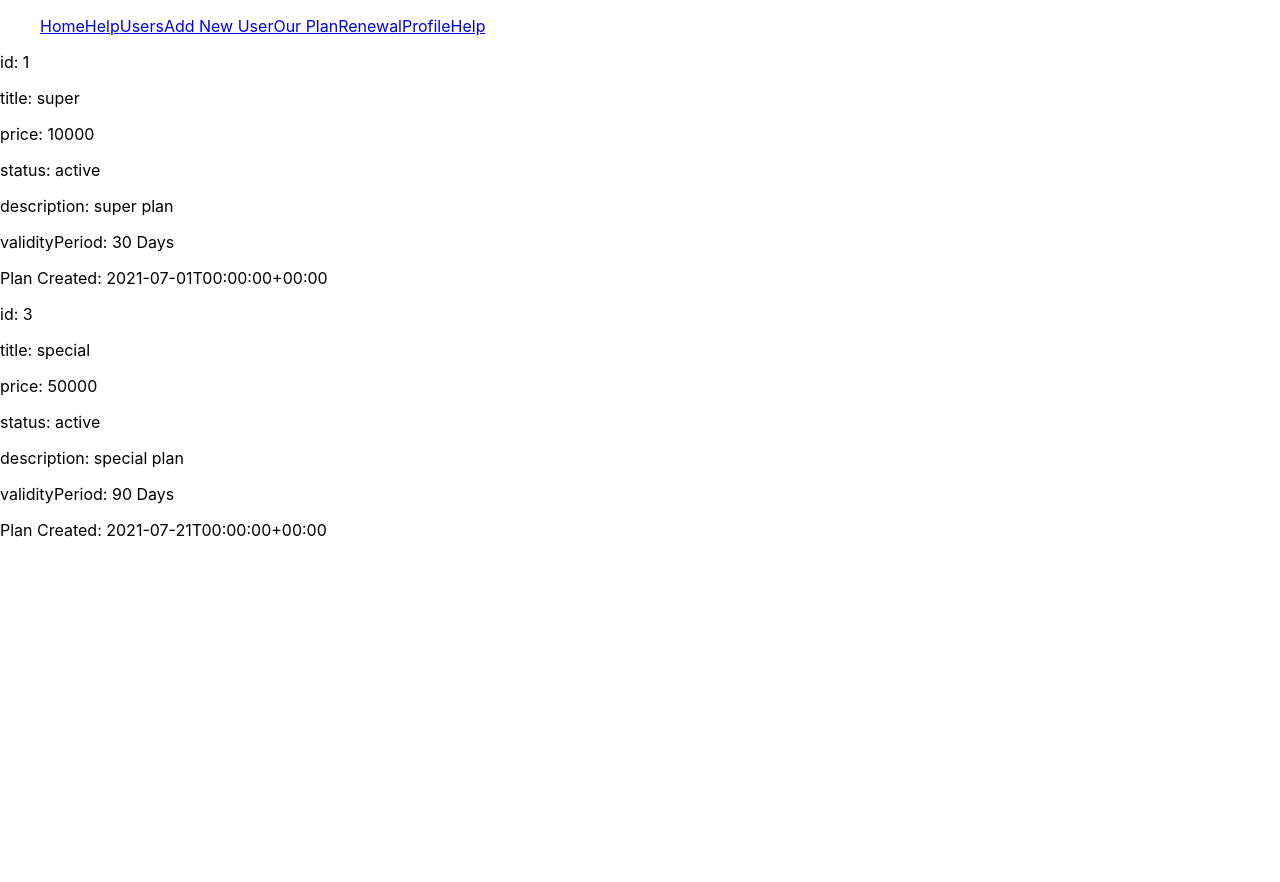
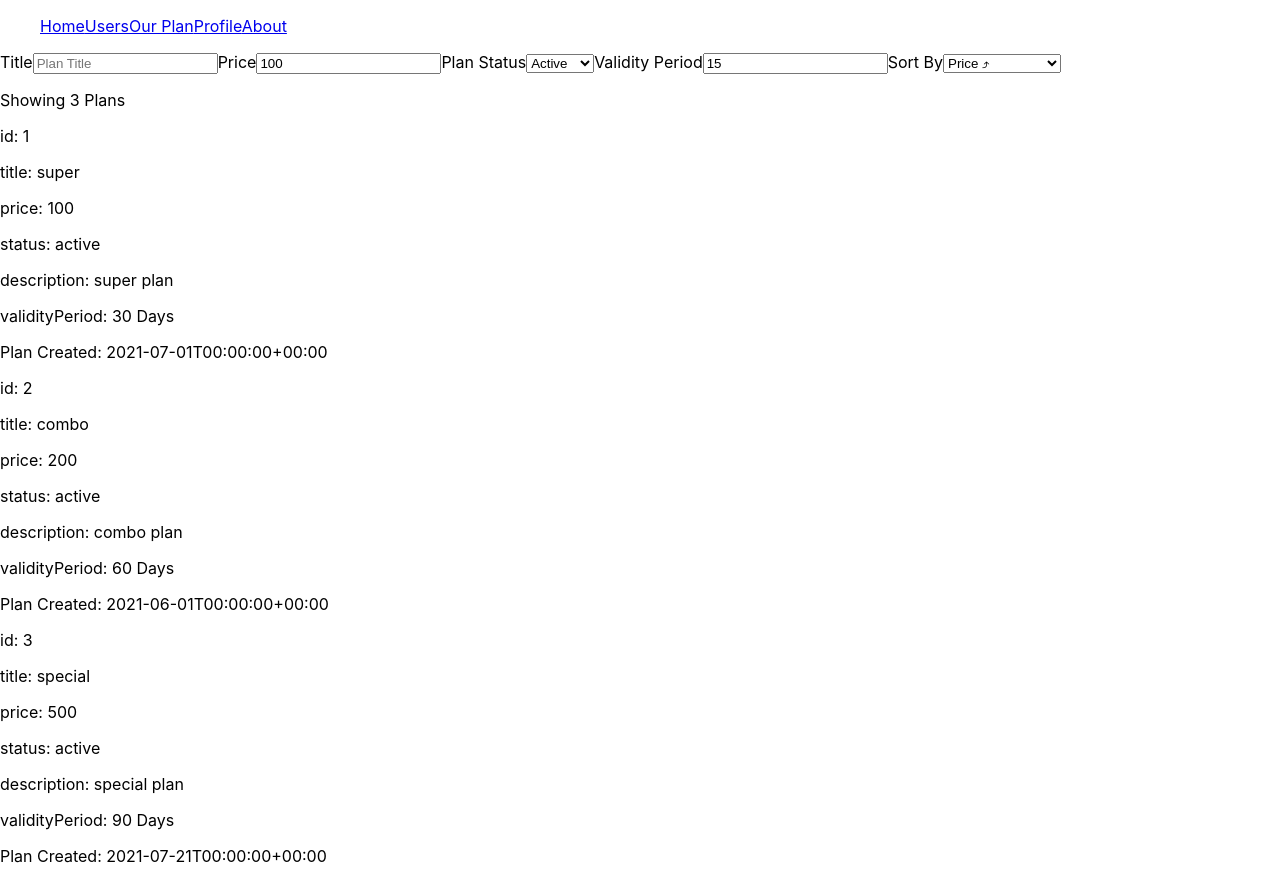
Before and after one commit to YadavAnurag/pradata, a React (Create React App) app: page /plans in a window 1280 px wide. Before the commit the page ends 800 px from the top, so only its background shows below. Built offline with nearby package versions, Linux system fonts and the light colour scheme.

Commit message:
completed PlanFilters Component initial state

```diff
--- a/src/components/Filter/PlanFilters.js
+++ b/src/components/Filter/PlanFilters.js
@@ -0,0 +1,147 @@
+import React, { useState, forwardRef, useEffect } from "react";
+import { connect } from "react-redux";
+import moment from "moment";
+import ReactDatePicker from "react-datepicker";
+import "react-datepicker/dist/react-datepicker.css";
+
+import {
+  setPlanTextFilter,
+  setPriceFilter,
+  setPlanStatusFilter,
+  setValidityPeriodFilter,
+  setPlanSortByFilter,
+} from "../../store/actions/plan/planFilter";
+
+const PlanFilters = (props) => {
+  // state
+  const [text, setText] = useState(props.filters.text);
+  const [price, setPrice] = useState(props.filters.price);
+  const [planStatus, setPlanStatus] = useState(props.filters.planStatus);
+  const [validityPeriod, setValidityPeriod] = useState(
+    props.filters.validityPeriod
+  );
+  const [sortBy, setSortBy] = useState(props.filters.sortBy);
+
+  // configs
+  const planStatusConfigs = [
+    { text: "All", value: "" },
+    { text: "Active", value: "active" },
+    { text: "Inactive", value: "inactive" },
+  ];
+  const sortByConfigs = [
+    { text: "Text ⤴", value: "textAsc" },
+    { text: "Text ⤵", value: "textDesc" },
+    { text: "Price ⤴", value: "priceAsc" },
+    { text: "Price ⤵", value: "priceDesc" },
+    { text: "Validity Period ⤴", value: "validityPeriodAsc" },
+    { text: "Validity Period ⤵", value: "validityPeriodDesc" },
+  ];
+
+  // handlers
+  const handleTextChange = (e) => {
+    const value = e.target.value;
+    setText(value);
+    props.setPlanTextFilter(value);
+  };
+  const handlePriceChange = (e) => {
+    const value = e.target.value;
+    if (value !== "" && /^\d+$/.test(value) === false) {
+      // TODO - Use Toast
+      alert("Price should be any Number only !!!");
+      return;
+    }
+    setPrice(value);
+    props.setPriceFilter(value);
+  };
+  const handlePlanStatusChange = (e) => {
+    const value = e.target.value;
+    setPlanStatus(value);
+    props.setPlanStatusFilter(value);
+  };
+  const handleValidityPeriodChange = (e) => {
+    const value = e.target.value;
+    if (value !== "" && /^\d+$/.test(value) === false) {
+      // TODO - Use Toast
+      alert("Price should be any Number only !!!");
+      return;
+    }
+    setValidityPeriod(value);
+    props.setValidityPeriodFilter(value);
+  };
+
+  const handleSortByChange = (e) => {
+    const value = e.target.value;
+    setSortBy(value);
+    props.setPlanSortByFilter(value);
+  };
+
+  return (
+    <div>
+      <label>Title</label>
+      <input
+        type="text"
+        value={text}
+        name="text"
+        onChange={handleTextChange}
+        placeholder="Plan Title"
+      />
+      <label>Price</label>
+      <input
+        type="text"
+        value={price}
+        onChange={handlePriceChange}
+        placeholder="Plan Price"
+      />
+      <label>Plan Status</label>
+      <select
+        name="planStatus"
+        value={planStatus}
+        onChange={handlePlanStatusChange}
+      >
+        {planStatusConfigs.map((status, key) => {
+          return (
+            <option key={key} value={status.value}>
+              {status.text}
+            </option>
+          );
+        })}
+      </select>
+      <label>Validity Period</label>
+      <input
+        type="text"
+        value={validityPeriod}
+        onChange={handleValidityPeriodChange}
+        placeholder="Validity Period"
+      />
+      <label>Sort By</label>
+      <select name="sortBy" value={sortBy} onChange={handleSortByChange}>
+        {sortByConfigs.map((sortBy, key) => {
+          return (
+            <option key={key} value={sortBy.value}>
+              {sortBy.text}
+            </option>
+          );
+        })}
+      </select>
+    </div>
+  );
+};
+
+const mapStateToProps = (state) => {
+  return {
+    plans: state.plans,
+    filters: state.planFilters,
+  };
+};
+const mapDispatchToProps = (dispatch) => {
+  return {
+    setPlanTextFilter: (text) => dispatch(setPlanTextFilter({ text })),
+    setPriceFilter: (price) => dispatch(setPriceFilter({ price })),
+    setPlanStatusFilter: (status) =>
+      dispatch(setPlanStatusFilter({ planStatus: status })),
+    setValidityPeriodFilter: (validityPeriod) =>
+      dispatch(setValidityPeriodFilter({ validityPeriod })),
+    setPlanSortByFilter: (sortBy) => dispatch(setPlanSortByFilter({ sortBy })),
+  };
+};
+export default connect(mapStateToProps, mapDispatchToProps)(PlanFilters);
--- a/src/components/Navigation/Navigation.js
+++ b/src/components/Navigation/Navigation.js
@@ -5,14 +5,10 @@ const Navigation = () => {
   const routes = {
     admin: [
       { to: "/", text: "Home" },
-      { to: "/help", text: "Help" },
-
       { to: "/users", text: "Users" },
-      { to: "/add", text: "Add New User" },
       { to: "/plans", text: "Our Plan" },
-      { to: "/renew", text: "Renewal" },
       { to: "/profile", text: "Profile" },
-      { to: "/help", text: "Help" },
+      { to: "/about", text: "About" },
     ],
     user: [],
   };
@@ -20,15 +16,6 @@ const Navigation = () => {
   return (
     <div>
       <ul>
-        {/* <li>
-          <Link to="/">Home</Link>
-        </li>
-        <li>
-          <Link to="/profile">Profile</Link>
-        </li>
-        <li>
-          <Link to="/help">Help</Link>
-        </li> */}
         {routes.admin.map((route, key) => {
           return (
             <Link key={key} to={route.to}>
--- a/src/components/PaymentDetail/PaymentDetailList.js
+++ b/src/components/PaymentDetail/PaymentDetailList.js
@@ -5,12 +5,8 @@ import Payment from "./PaymentDetail";
 const PaymentDetailList = (props) => {
   return (
     <div>
-      {props.paymentDetails.map((paymentDetail) => {
-        return (
-          <div>
-            <Payment paymentDetail={paymentDetail} />
-          </div>
-        );
+      {props.paymentDetails.map((paymentDetail, key) => {
+        return <Payment key={key} paymentDetail={paymentDetail} />;
       })}
     </div>
   );
--- a/src/components/Plan/Plan.js
+++ b/src/components/Plan/Plan.js
@@ -10,7 +10,7 @@ const Plan = (props) => {
     <div>
       <p>id: {id}</p>
       <p>title: {title}</p>
-      <p>price: {price}</p>
+      <p>price: {price / 100}</p>
       <p>status: {status}</p>
       <p>description: {description}</p>
       <div>
--- a/src/components/Plan/PlanListPage.js
+++ b/src/components/Plan/PlanListPage.js
@@ -3,13 +3,24 @@ import { connect } from "react-redux";
 
 import PlanList from "./PlanList";
 import { getSelectedPlans } from "../../store/selectors/index";
+import PlanFilters from "../Filter/PlanFilters";
 
 const PlanListPage = (props) => {
-  return (
+  const jsx = (
     <div>
-      <PlanList plans={props.plans} />
+      <PlanFilters />
+      {props.plans.length === 0 ? (
+        <p>No plans to show...</p>
+      ) : (
+        <React.Fragment>
+          <p>Showing {props.plans.length} Plans</p>
+          <PlanList plans={props.plans} />
+        </React.Fragment>
+      )}
     </div>
   );
+
+  return jsx;
 };
 
 const mapStateToProps = (state) => {
--- /dev/null
+++ b/src/components/Profile/Profile.js
@@ -0,0 +1,33 @@
+import React from "react";
+import moment from "moment";
+
+import { getUserFullName } from "../../store/utility/utility";
+
+const Profile = (props) => {
+  const {
+    id,
+    firstName,
+    middleName,
+    lastName,
+    emailId,
+    contactNumber,
+    address,
+    status,
+    createdAt,
+  } = props.admin;
+
+  return (
+    <div>
+      <p>
+        Name: {getUserFullName({ firstName, middleName, lastName }).fullName}
+      </p>
+      <p>emailId: {emailId}</p>
+      <p>contactNumber: {contactNumber}</p>
+      <p>address: {address}</p>
+      <p>Account Status: {status}</p>
+      <p>Account Created: {moment(createdAt).format()}</p>
+      <br />
+    </div>
+  );
+};
+export default Profile;
--- a/src/components/Profile/ProfilePage.js
+++ b/src/components/Profile/ProfilePage.js
@@ -1,7 +1,36 @@
 import React from "react";
+import moment from "moment";
+import { connect } from "react-redux";
+
+import Profile from "./Profile";
 
 const ProfilePage = () => {
-  return <div>ProfilePage</div>;
+  const admin = {
+    id: "xyz",
+    firstName: "Sai",
+    middleName: "Prasad",
+    lastName: "Srihasam",
+    emailId: "sai@ncr.com",
+    contactNumber: "9999000000",
+    address: "Hyderabad Telangana",
+    status: "active",
+    isAdmin: true,
+    createdAt: moment("2019-07-01").valueOf(),
+  };
+
+  return (
+    <div>
+      <Profile admin={admin} />
+    </div>
+  );
 };
 
-export default ProfilePage;
+const mapStateToProps = (state) => {
+  return {
+    // auth
+  };
+};
+const mapDispatchToProps = (dispatch) => {
+  return {};
+};
+export default connect(mapStateToProps, mapDispatchToProps)(ProfilePage);
--- a/src/fixtures/data.js
+++ b/src/fixtures/data.js
@@ -228,4 +228,13 @@ export const plans = [
     validityPeriod: 90 * 24 * 3600 * 1000,
     createdAt: moment("2021-07-21").valueOf(),
   },
+  {
+    id: "4",
+    title: "old one",
+    price: 250 * 100,
+    status: "inactive",
+    description: "old plan",
+    validityPeriod: 15 * 24 * 3600 * 1000,
+    createdAt: moment("2020-07-21").valueOf(),
+  },
 ];
--- a/src/store/actions/plan/planFilter.js
+++ b/src/store/actions/plan/planFilter.js
@@ -1,4 +1,5 @@
 import * as actionTypes from "../actionTypes";
+import moment from 'moment';
 
 // planFilters actions
 // SET_PLAN_TEXT_FILTER
--- a/src/store/reducers/plan/planFilter.js
+++ b/src/store/reducers/plan/planFilter.js
@@ -12,9 +12,9 @@ const setPriceFilter = (state, action) => {
 // const planFilterReducerDefaultState = {};
 const planFilterReducerDefaultState = {
   text: "",
-  price: 0,
+  price: 100,
   planStatus: "active",
-  validityPeriod: 0,
+  validityPeriod: 15,
   startDate: moment().startOf("month").valueOf(),
   endDate: moment().endOf("month").valueOf(),
   sortBy: "priceAsc",
--- a/src/store/selectors/plan.js
+++ b/src/store/selectors/plan.js
@@ -4,11 +4,11 @@ import moment from "moment";
 export const getSelectedPlans = (plans, planFilters) => {
   const {
     text = "",
-    price = 0,
+    price = 100,
     planStatus = "active",
-    validityPeriod = 0,
-    startDate = moment().startOf("month").valueOf(),
-    endDate = moment().endOf("month").valueOf(),
+    validityPeriod = 15,
+    startDate = null,
+    endDate = null,
     sortBy = "priceAsc",
   } = { ...planFilters };
 
@@ -18,7 +18,7 @@ export const getSelectedPlans = (plans, planFilters) => {
       const textMatch = plan.title.toLowerCase().includes(text);
 
       // priceMatch
-      const priceMatch = plan.price >= price;
+      const priceMatch = plan.price >= price * 100;
 
       // planStatusMatch
       const planStatusMatch = !!planStatus
@@ -26,23 +26,39 @@ export const getSelectedPlans = (plans, planFilters) => {
         : true;
 
       // validityPeriodMatch
-      const validityPeriodMatch = plan.validityPeriod >= validityPeriod;
+      const validityPeriodMatch =
+        plan.validityPeriod >= validityPeriod * 24 * 3600 * 1000;
 
       // startDateMatch
-      const startDateMatch =
-        planStatus === "" ? true : plan.createdAt >= startDate;
+      // const startDateMatch =
+      //   planStatus === "" ? true : plan.createdAt >= startDate;
+      // console.log(
+      //   "plan.createdAt <= startDate",
+      //   moment(plan.createdAt).format(),
+      //   moment(startDate).format,
+      //   plan.createdAt >= startDate
+      // );
 
       // endDateMatch
-      const endDateMatch = planStatus === "" ? true : plan.createdAt <= endDate;
+      // const endDateMatch = planStatus === "" ? true : plan.createdAt <= endDate;
+      // console.log(
+      //   "plan.createdAt <= EndDate",
+      //   moment(plan.createdAt).format(),
+      //   moment(endDate).format(),
+      //   plan.createdAt <= endDate
+      // );
+      console.log(
+        "textMatch",
+        textMatch,
+        "priceMatch",
+        priceMatch,
+        "planStatusMatch",
+        planStatusMatch,
+        "validityPeriodMatch",
+        validityPeriodMatch
+      );
 
-      return (
-        textMatch &&
-        priceMatch &&
-        planStatusMatch &&
-        validityPeriodMatch &&
-        startDateMatch &&
-        endDateMatch
-      );
+      return textMatch && priceMatch && planStatusMatch && validityPeriodMatch;
     })
     .sort((first, second) => {
       if (sortBy.includes("text")) {
```
Also changed, not shown: src/routers/AppRouter.js (+5 -3 lines).
